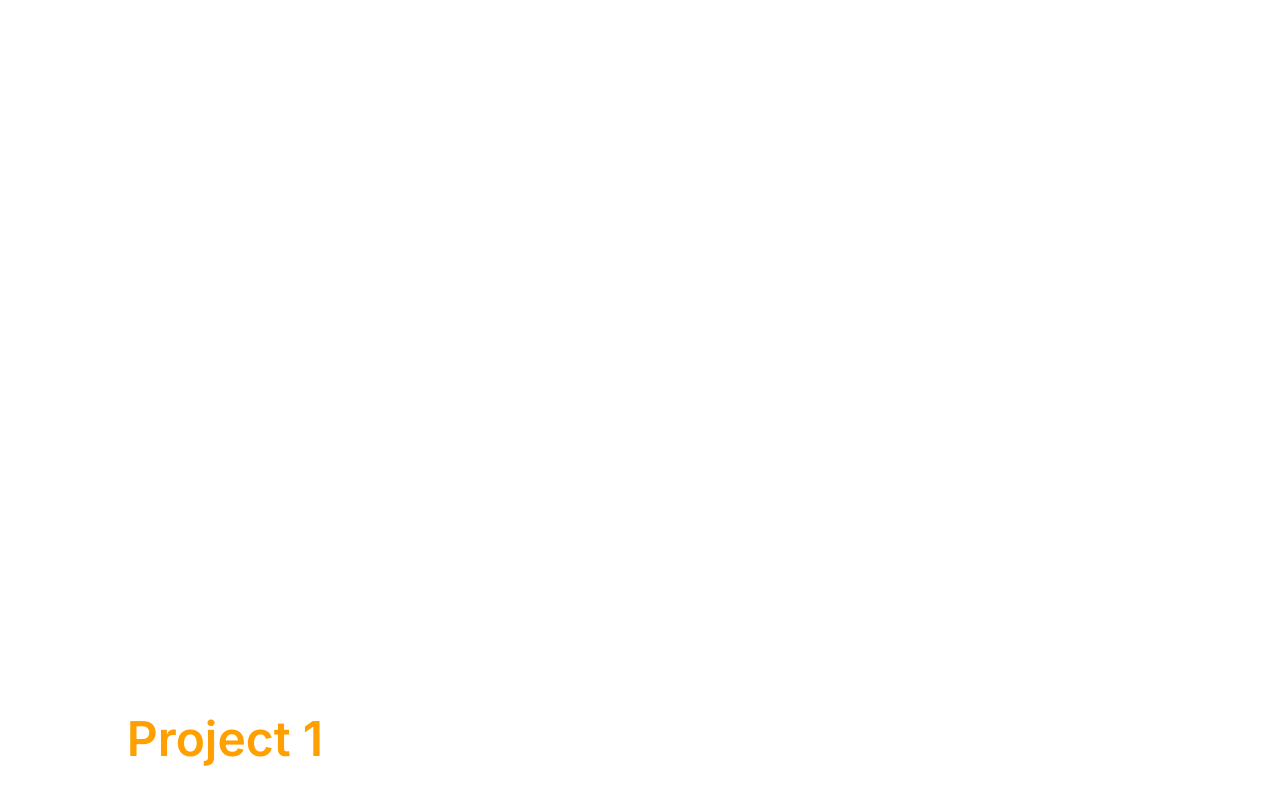
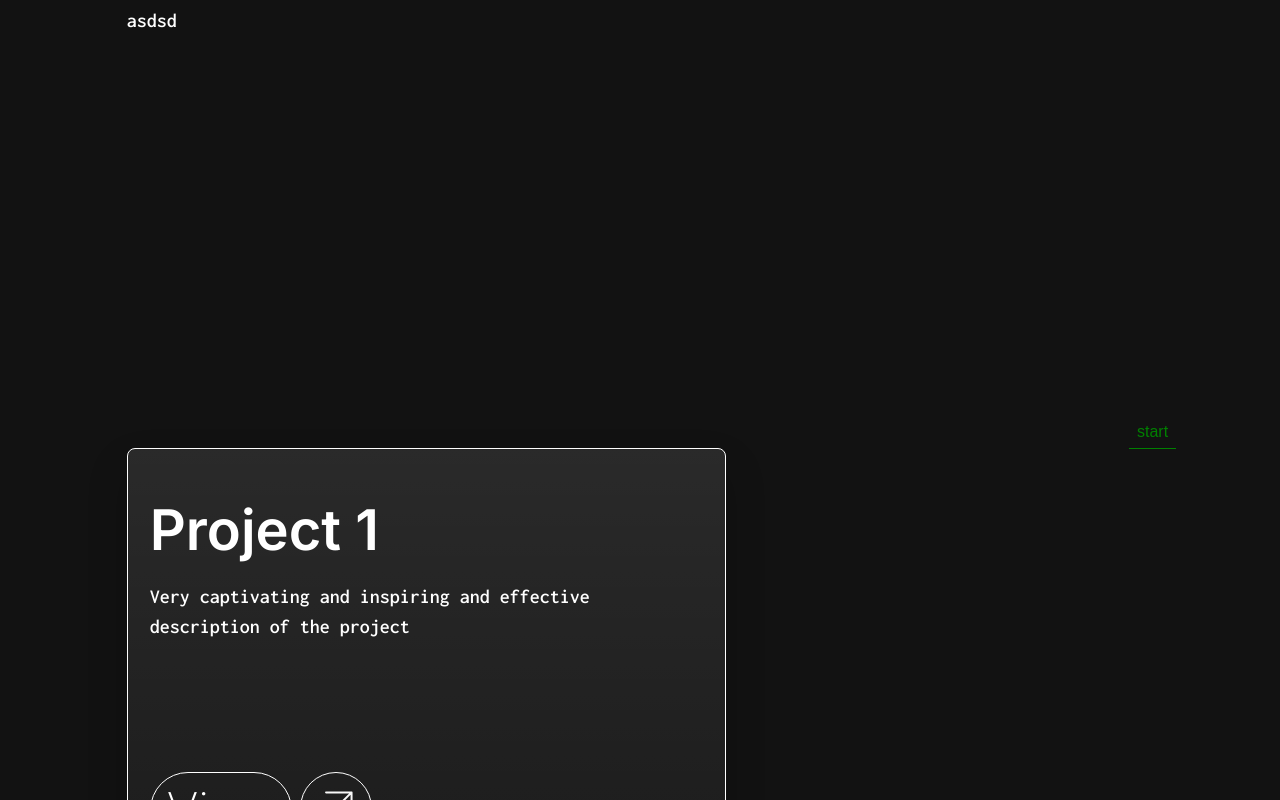
Before and after one commit to kane-chang/react-portfolio, a React (Vite) app: page / in a window 1280 px wide. Shown: the part 2000-2800 px from the top of the page. Built offline with nearby package versions, Linux system fonts and the light colour scheme.

Commit message:
bugfix background scrolling to end correctly

```diff
--- a/src/colors.css
+++ b/src/colors.css
@@ -32,7 +32,7 @@
     position: absolute;
 }
 
-#about, #two, #three, #four, #five, #six {
+#about, #two, #three, #four, #five, #six, #seven {
     z-index: 100;
     position: absolute;
     width: 100vw;
@@ -48,32 +48,19 @@
 }
 
 #three {
-    z-index: 100;
-    position: absolute;
     top: 300vh;
-    width: 100vw;
-    height: 100vh
 }
 #four {
-    z-index: 100;
-    position: absolute;
     top: 400vh;
-    width: 100vw;
-    height: 100vh
 }
 #five {
-    z-index: 100;
-    position: absolute;
     top: 500vh;
-    width: 100vw;
-    height: 100vh
 }
 #six {
-    z-index: 100;
-    position: absolute;
     top: 600vh;
-    width: 100vw;
-    height: 100vh
+}
+#seven {
+    top: 700vh;
 }
 
 .gradient-orange {
--- a/src/components/Card.jsx
+++ b/src/components/Card.jsx
@@ -6,7 +6,7 @@ const Card = (props) => {
         <div className="frame col-md" id={props.id}>
             <div className="div">
                 <div className="text-wrapper lead text-white inconsolata-strong ">{props.header}</div>
-                <p className="p lead mb-4 text-white inconsolata-strong">{props.content}</p>
+                <p className="p mb-4 text-white inconsolata-strong">{props.content}</p>
             </div>
             <div className="div-2">
                 <div className="div-wrapper">
--- a/src/components/ProjectInfo.jsx
+++ b/src/components/ProjectInfo.jsx
@@ -31,7 +31,8 @@ const ProjectInfo = () => {
                 markers: true,
                 start: 'top 20%',
                 scrub: 0.5,
-                pin: '#four'
+                pin: '#three',
+                pinSpacing: false
             }
         })
 
--- a/src/pages/Home.jsx
+++ b/src/pages/Home.jsx
@@ -55,9 +55,10 @@ function Home() {
         trigger: '#bg',
         start: 'top top',
         endTrigger: '#six',
-        end: 'bottom +=100',
+        end: 'bottom top',
         pin: true,
         scrub: 1,
+        pinSpacing: false,
         // snap: {
         //   snapTo: [0, 0.18, 0.35, 0.45, 0.8], // snap to the closest label in the timeline
         //   duration: { min: 0.2, max: 2 }, // the snap animation should be at least 0.2 seconds, but no more than 3 seconds (determined by velocity)
@@ -92,7 +93,7 @@ function Home() {
     })
 
     ScrollTrigger.create({
-      trigger: '#four',
+      trigger: '#three',
       start: 'top +=200px',
       onUpdate: (self) => {
         if (self.direction > 0 && self.progress < 0.15) {
@@ -137,10 +138,7 @@ function Home() {
                 Placeat ipsam delectus accusantium id nulla tempore odio provident adipisci odit nobis. Corporis
                 molestias, illum deleniti animi soluta inventore quaerat architecto saepe?" id="about"/>
       <SectionCard header="let background = {" paragraph="asdsd" id="two"/>
-      <SectionCard header="Project 1" paragraph="Lorem ipsum dolor sit amet consectetur adipisicing elit.
-                Placeat ipsam delectus accusantium id nulla tempore odio provident adipisci odit nobis. Corporis
-                molestias, illum deleniti animi soluta inventore quaerat architecto saepe?" id="three"/>
-      <ProjectSection id="four"/>
+      <ProjectSection id="three"/>
       <SectionCard header="Project 2" paragraph="Lorem ipsum dolor sit amet consectetur adipisicing elit.
                 Placeat ipsam delectus accusantium id nulla tempore odio provident adipisci odit nobis. Corporis
                 molestias, illum deleniti animi soluta inventore quaerat architecto saepe?" id="six"/>
```
